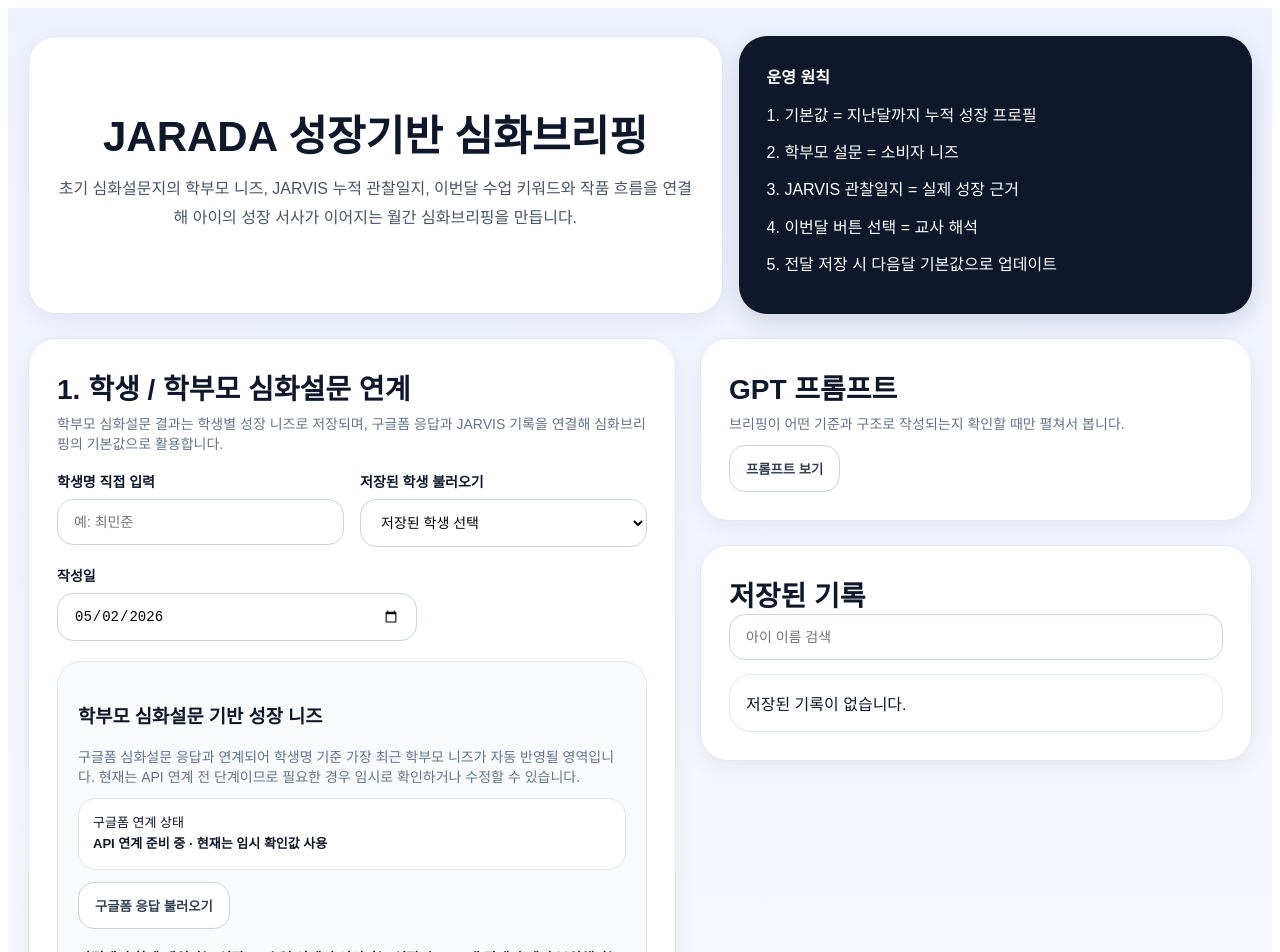
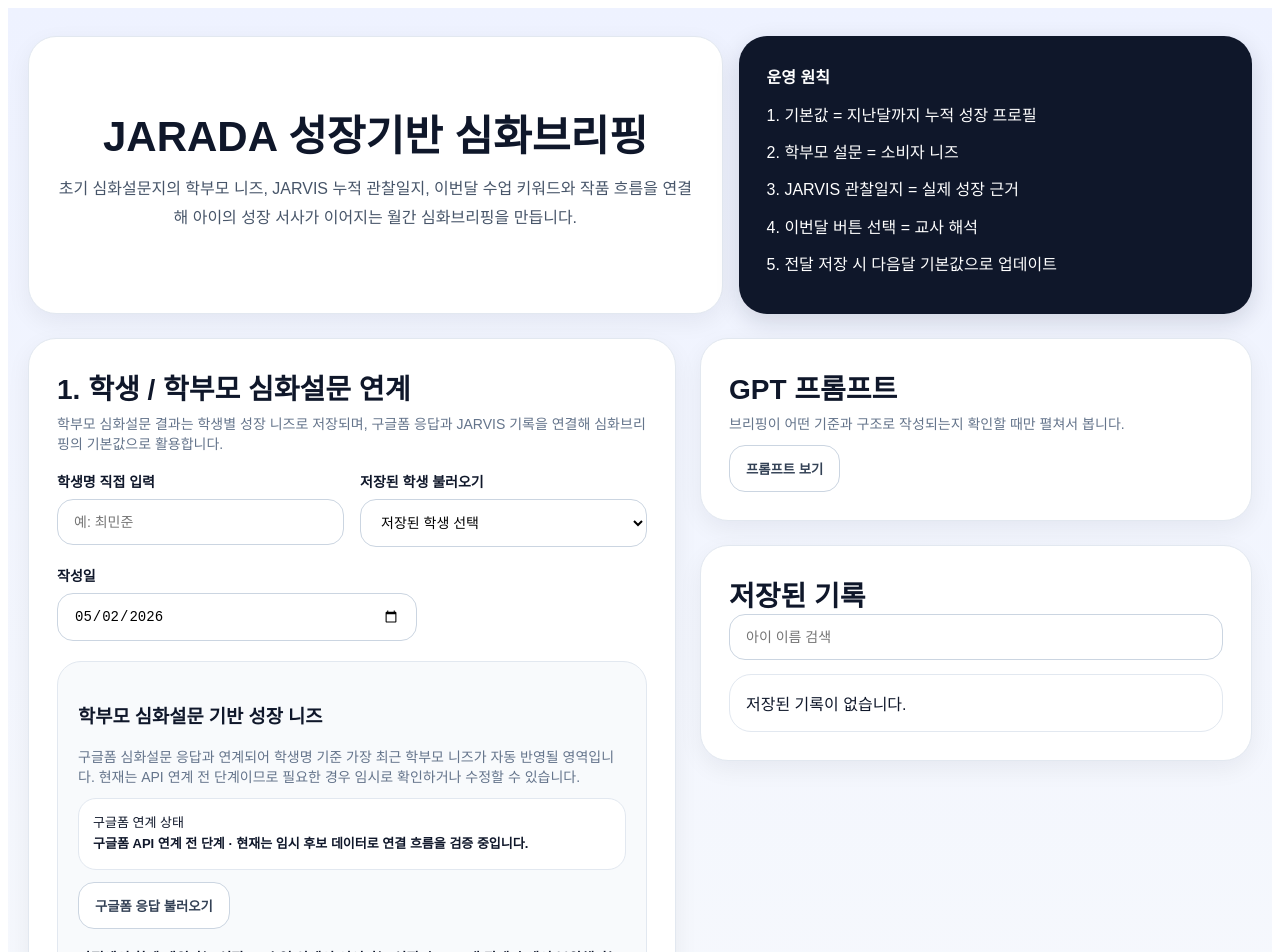
Before and after one commit to jaradaboys/jarada-briefing-2, a React (Vite) app: page / in a window 1280 px wide. Shown: the top 952 px of the page. Built offline with nearby package versions, Linux system fonts and the light colour scheme.

Commit message:
Update App.jsx

```diff
--- a/src/App.jsx
+++ b/src/App.jsx
@@ -2240,8 +2240,7 @@ alert(`${incoming.length}개의 JARVIS 관찰일지를 불러왔고, 기본값
             <div style={{ ...styles.miniStat, marginTop: 12 }}>
   구글폼 연계 상태
   <br />
-  <strong>API 연계 준비 중 · 현재는 임시 확인값 사용</strong>
-
+ <strong>구글폼 API 연계 전 단계 · 현재는 임시 후보 데이터로 연결 흐름을 검증 중입니다.</strong>
 {(() => {
   const source = getCurrentGoogleFormSource();
 
```
